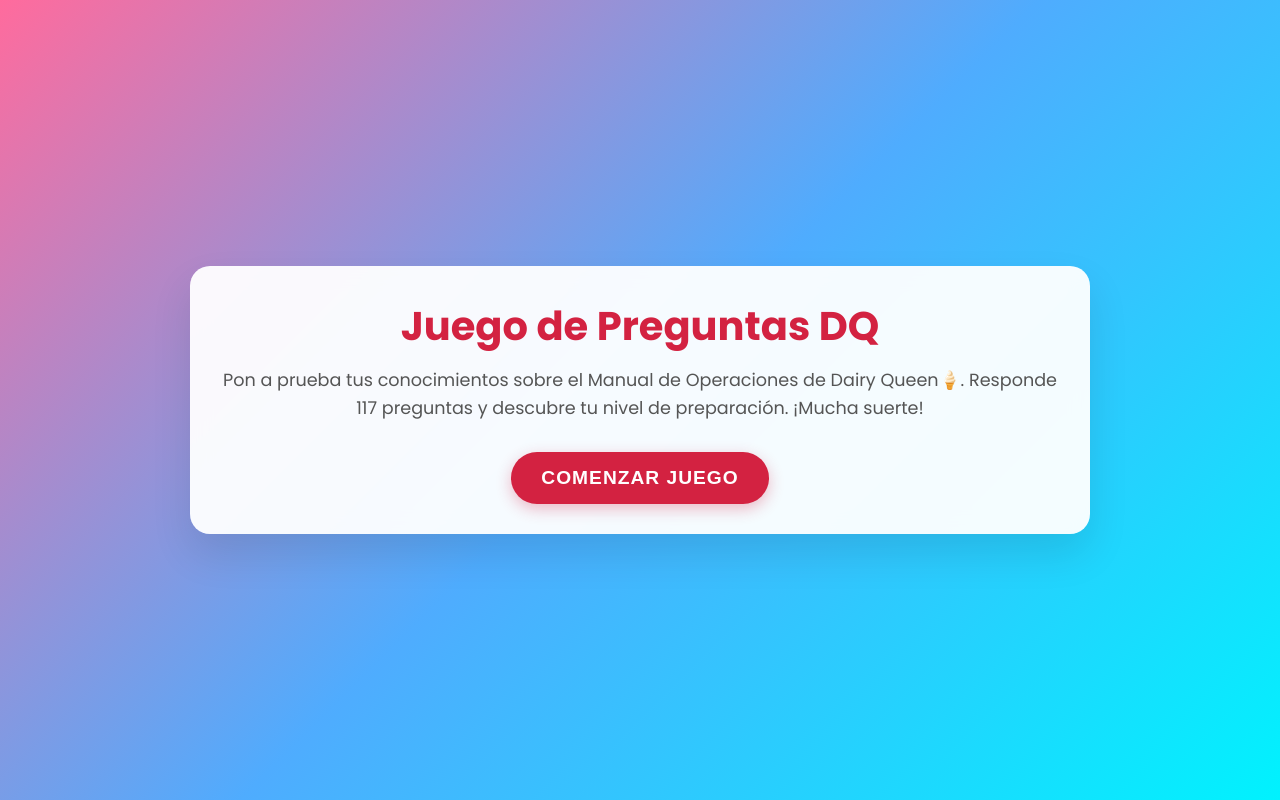
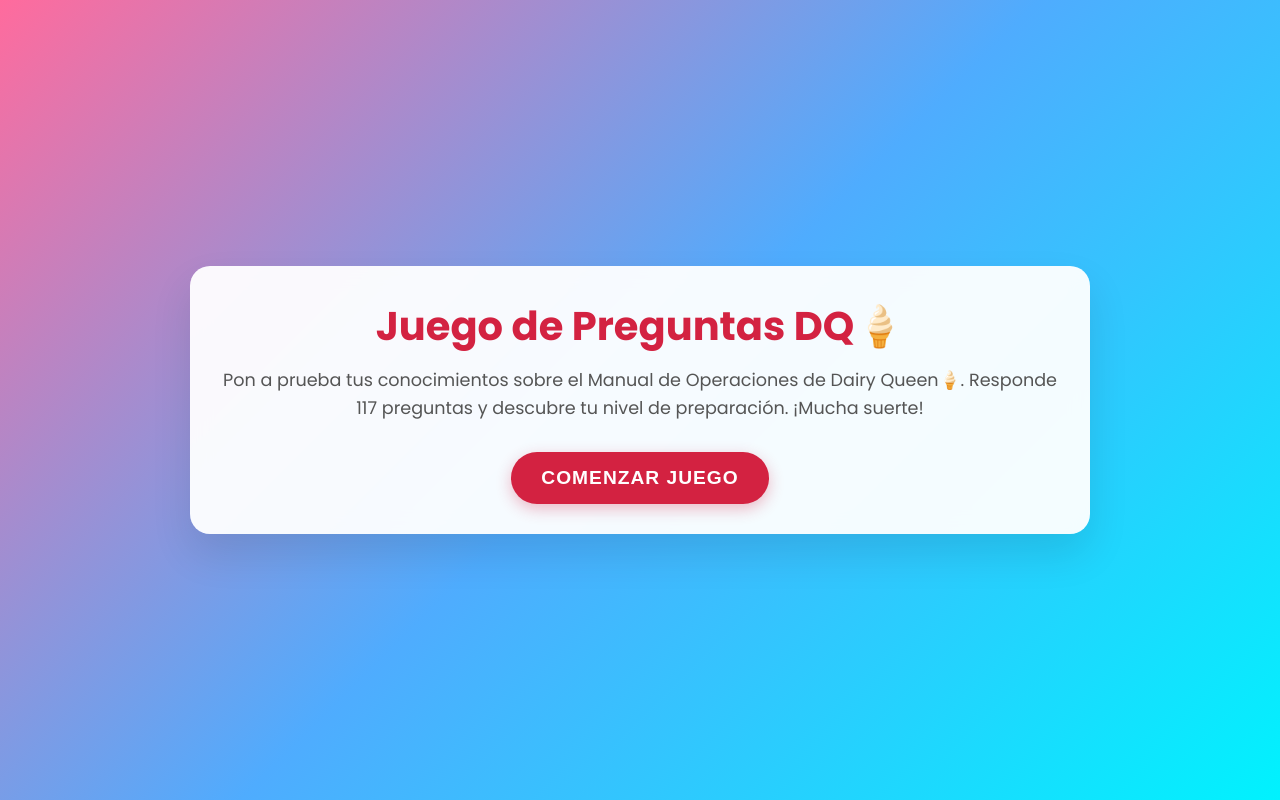
Before and after one commit to MariteHolRam/DQ-Guia, a plain HTML site: page index.html in a window 1280 px wide. Drawn offline with Linux system fonts and the light colour scheme.

Commit message:
Update index.html

```diff
--- a/index.html
+++ b/index.html
@@ -195,7 +195,7 @@
 <div class="game-container">
     <!-- Start Screen -->
     <div id="start-screen" class="screen active">
-        <h1>Juego de Preguntas DQ</h1>
+        <h1>Juego de Preguntas DQ🍦</h1>
         <p>Pon a prueba tus conocimientos sobre el Manual de Operaciones de Dairy Queen🍦. Responde 117 preguntas y descubre tu nivel de preparación. ¡Mucha suerte!</p>
         <button id="start-btn" class="btn">Comenzar Juego</button>
     </div>
```
